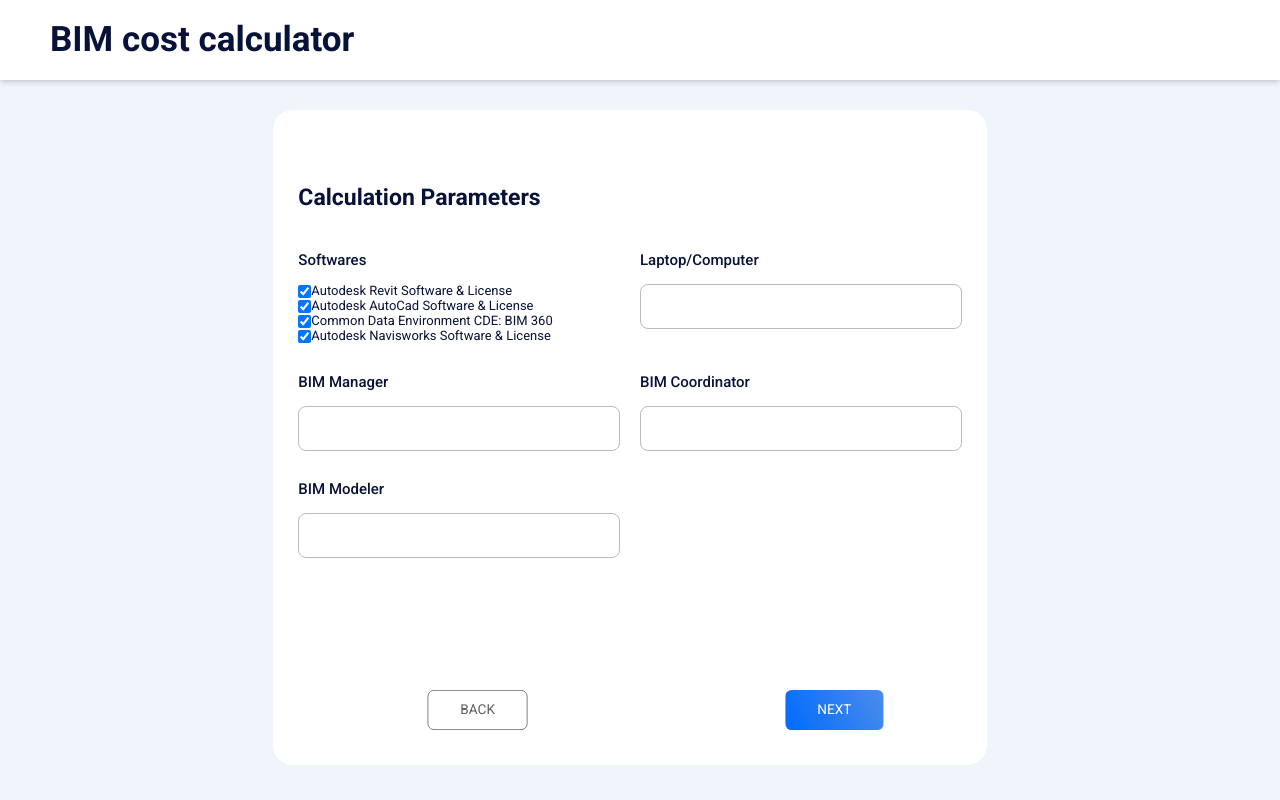
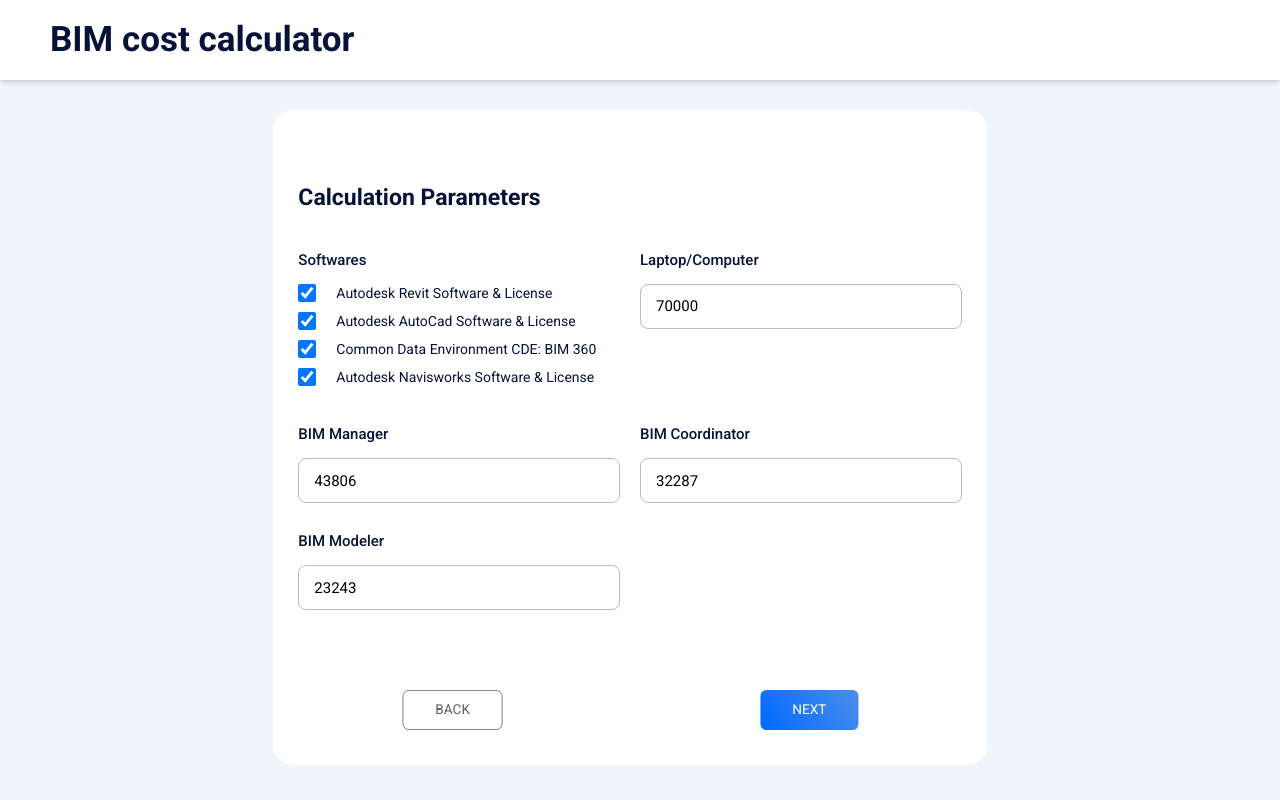
Before and after one commit to markjocel/bim-calculator, an Angular app: page /input in a window 1280 px wide. Built offline with nearby package versions, Linux system fonts and the light colour scheme.

Commit message:
UI Changes, added set procurement prices

```diff
--- a/src/app/pages/input/input.component.html
+++ b/src/app/pages/input/input.component.html
@@ -10,37 +10,38 @@
                             <div class="col-xs-12 col-md-6">
                                 <label for="">Softwares</label>
                                 <div class="d-flex">
-                                    <input type="checkbox" id="revit" name="revit" checked>
+                                    <input formControlName="revit" type="checkbox" id="revit" name="revit" value="1">
                                     <span for="revit">Autodesk Revit Software & License</span><br>
                                 </div>
                                 <div class="d-flex">
-                                    <input type="checkbox" id="revit" name="revit" checked>
-                                    <span for="revit">Autodesk AutoCad Software & License</span><br>
+                                    <input formControlName="cad" type="checkbox" id="cad" name="cad" checked>
+                                    <span for="cad">Autodesk AutoCad Software & License</span><br>
                                 </div>
                                 <div class="d-flex">
-                                    <input type="checkbox" id="revit" name="revit" checked>
-                                    <span for="revit">Common Data Environment CDE: BIM 360</span><br>
+                                    <input formControlName="data_env" type="checkbox" id="data_env" name="data_env"
+                                        checked>
+                                    <span for="data_env">Common Data Environment CDE: BIM 360</span><br>
                                 </div>
                                 <div class="d-flex">
-                                    <input type="checkbox" id="revit" name="revit" checked>
-                                    <span for="revit">Autodesk Navisworks Software & License</span><br>
+                                    <input formControlName="navis" type="checkbox" id="navis" name="navis" checked>
+                                    <span for="navis">Autodesk Navisworks Software & License</span><br>
                                 </div>
                             </div>
                             <div class="col-xs-12 col-md-6">
                                 <label for="">Laptop/Computer</label>
-                                <input formControlName="project_floor_area" type="number">
+                                <input formControlName="laptop" type="number">
                             </div>
                             <div class="col-xs-12 col-md-6">
                                 <label for="">BIM Manager</label>
-                                <input formControlName="project_location" type="text">
+                                <input formControlName="manager" type="number">
                             </div>
                             <div class="col-xs-12 col-md-6">
                                 <label for="">BIM Coordinator</label>
-                                <input formControlName="project_location" type="text">
+                                <input formControlName="coordinator" type="number">
                             </div>
                             <div class="col-xs-12 col-md-6">
                                 <label for="">BIM Modeler</label>
-                                <input formControlName="project_location" type="text">
+                                <input formControlName="modeler" type="number">
                             </div>
                         </div>
                     </div>
@@ -58,11 +59,13 @@
                             </div>
                             <div class="col-xs-12 col-md-6">
                                 <label for="">Project Floor Area (SQ.M)*</label>
-                                <input formControlName="project_floor_area" type="number">
+                                <input formControlName="project_floor_area" type="number"
+                                    placeholder="Enter total area">
                             </div>
                             <div class="col-xs-12 col-md-6">
                                 <label for="">Project Location*</label>
-                                <input formControlName="project_location" type="text">
+                                <input formControlName="project_location" type="text"
+                                    placeholder="Enter project location">
                             </div>
                         </div>
                     </div>
@@ -126,15 +129,16 @@
                             </div>
                         </div>
 
-                        <button type="submit">Calculate</button>
+                    </div>
+
+                    <div class="foot">
+                        <button type="button" class="back" (click)="back()" [disabled]="steps == 1">Back</button>
+                        <button type="button" (click)="next()" *ngIf="steps != 4">Next</button>
+                        <button type="submit" *ngIf="steps == 4">Calculate</button>
                     </div>
 
                 </form>
 
-                <div class="foot">
-                    <button class="back" (click)="back()" [disabled]="steps == 1">Back</button>
-                    <button (click)="next()" [disabled]="steps == 4">Next</button>
-                </div>
             </div>
         </div>
         <div class="col-xs-12 col-md-4 partial-container" [ngClass]="{hidden : !submitted}">
--- a/src/app/pages/input/input.component.scss
+++ b/src/app/pages/input/input.component.scss
@@ -75,6 +75,7 @@
     .foot {
         position: absolute;
         bottom: 3rem;
+        right: 0;
         display: flex;
         width: 100%;
         justify-content: space-evenly;
@@ -93,6 +94,24 @@
                 cursor: not-allowed;
                 filter: grayscale(1);
             }
+        }
+    }
+}
+
+.input-params {
+    .d-flex {
+        align-items: center;
+        margin-bottom: 1rem;
+    }
+
+    input[type="checkbox"] {
+        margin-right: 2rem;
+        width: 1.8rem;
+        height: 1.8rem;
+        cursor: pointer;
+
+        &+span {
+            font-size: 1.4rem;
         }
     }
 }
--- a/src/app/pages/summary/summary.component.html
+++ b/src/app/pages/summary/summary.component.html
@@ -67,7 +67,7 @@
                     <td>
                         <div class="item">
                             <span class="peso">₱</span>
-                            {{data.architectureTotal | number : '5.2-2'}}
+                            {{data.architectureTotal | number : '1.2-2'}}
                         </div>
                     </td>
                 </tr>
@@ -81,7 +81,7 @@
                     <td>
                         <div class="item">
                             <span class="peso">₱</span>
-                            {{data.structureTotal | number : '5.2-2'}}
+                            {{data.structureTotal | number : '1.2-2'}}
                         </div>
                     </td>
                 </tr>
@@ -95,7 +95,7 @@
                     <td>
                         <div class="item">
                             <span class="peso">₱</span>
-                            {{data.mepfsTotal | number : '5.2-2'}}
+                            {{data.mepfsTotal | number : '1.2-2'}}
                         </div>
                     </td>
                 </tr>
@@ -109,7 +109,7 @@
                     <td>
                         <div class="item">
                             <span class="peso">₱</span>
-                            {{data.managementTotal | number : '5.2-2'}}
+                            {{data.managementTotal | number : '1.2-2'}}
                         </div>
                     </td>
                 </tr>
@@ -123,7 +123,7 @@
                     <td>
                         <div class="item">
                             <span class="peso">₱</span>
-                            {{data.softwareTotal | number : '5.2-2'}}
+                            {{data.softwareTotal | number : '1.2-2'}}
                         </div>
                     </td>
                 </tr>
@@ -137,7 +137,7 @@
                     <td>
                         <div class="item">
                             <span class="peso">₱</span>
-                            {{data.equipmentTotal | number : '5.2-2'}}
+                            {{data.equipmentTotal | number : '1.2-2'}}
                         </div>
                     </td>
                 </tr>
@@ -151,7 +151,7 @@
                     <td>
                         <div class="item">
                             <span class="peso">₱</span>
-                            {{data.drawingTotal | number : '5.2-2'}}
+                            {{data.drawingTotal | number : '1.2-2'}}
                         </div>
                     </td>
                 </tr>
@@ -165,7 +165,7 @@
                     <td>
                         <div class="item">
                             <span class="peso">₱</span>
-                            {{data.abortCosts | number : '5.2-2'}}
+                            {{data.abortCosts | number : '1.2-2'}}
                         </div>
                     </td>
                 </tr>
@@ -174,7 +174,7 @@
             <div class="total-amount">
                 <p>Total Amount</p>
 
-                <p class="amount">₱{{data.overallTotal | number : '5.2-2'}}</p>
+                <p class="amount">₱{{data.overallTotal | number : '1.2-2'}}</p>
             </div>
         </div>
 
```
Also changed, not shown: src/app/pages/input/input.component.ts (+55 -23 lines).
